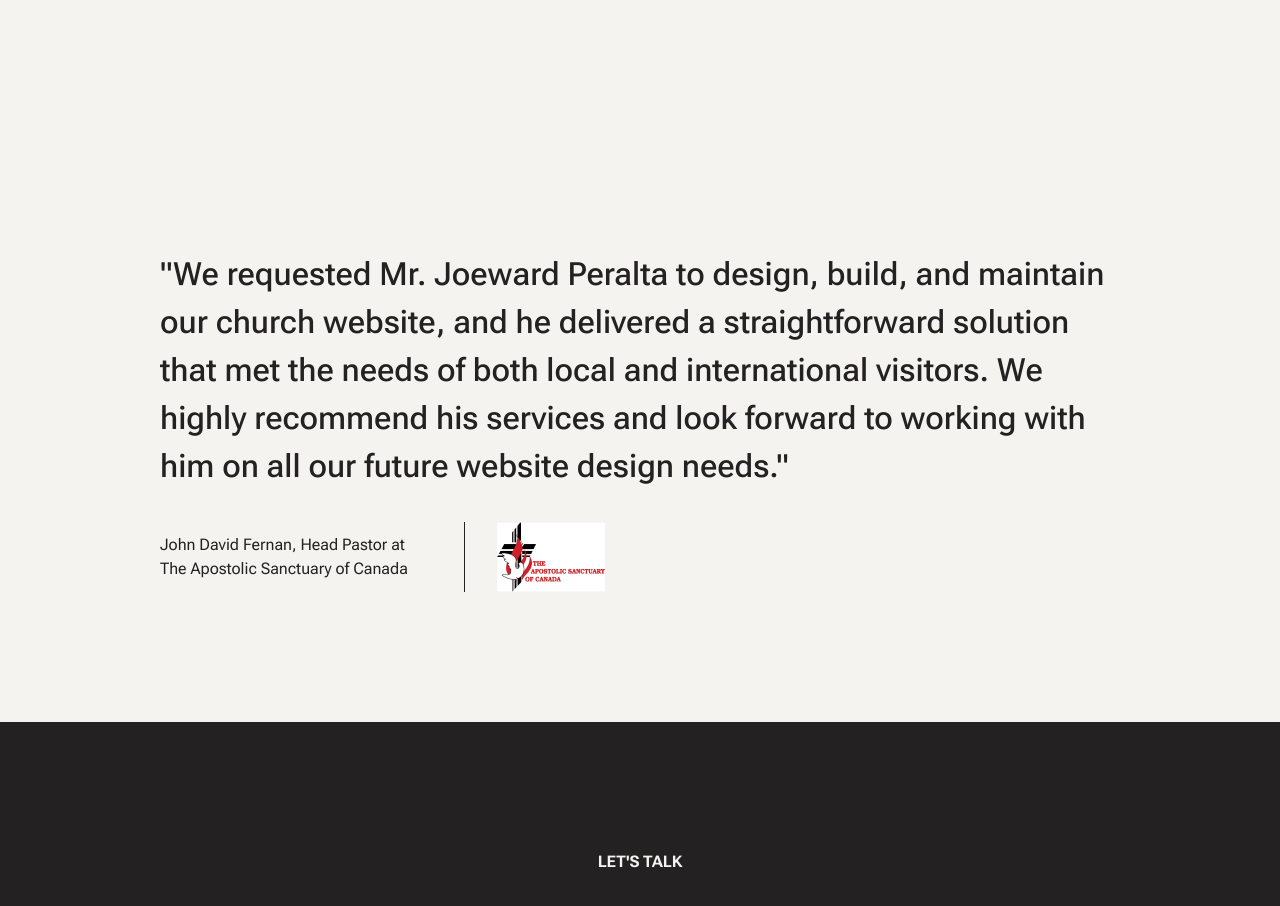
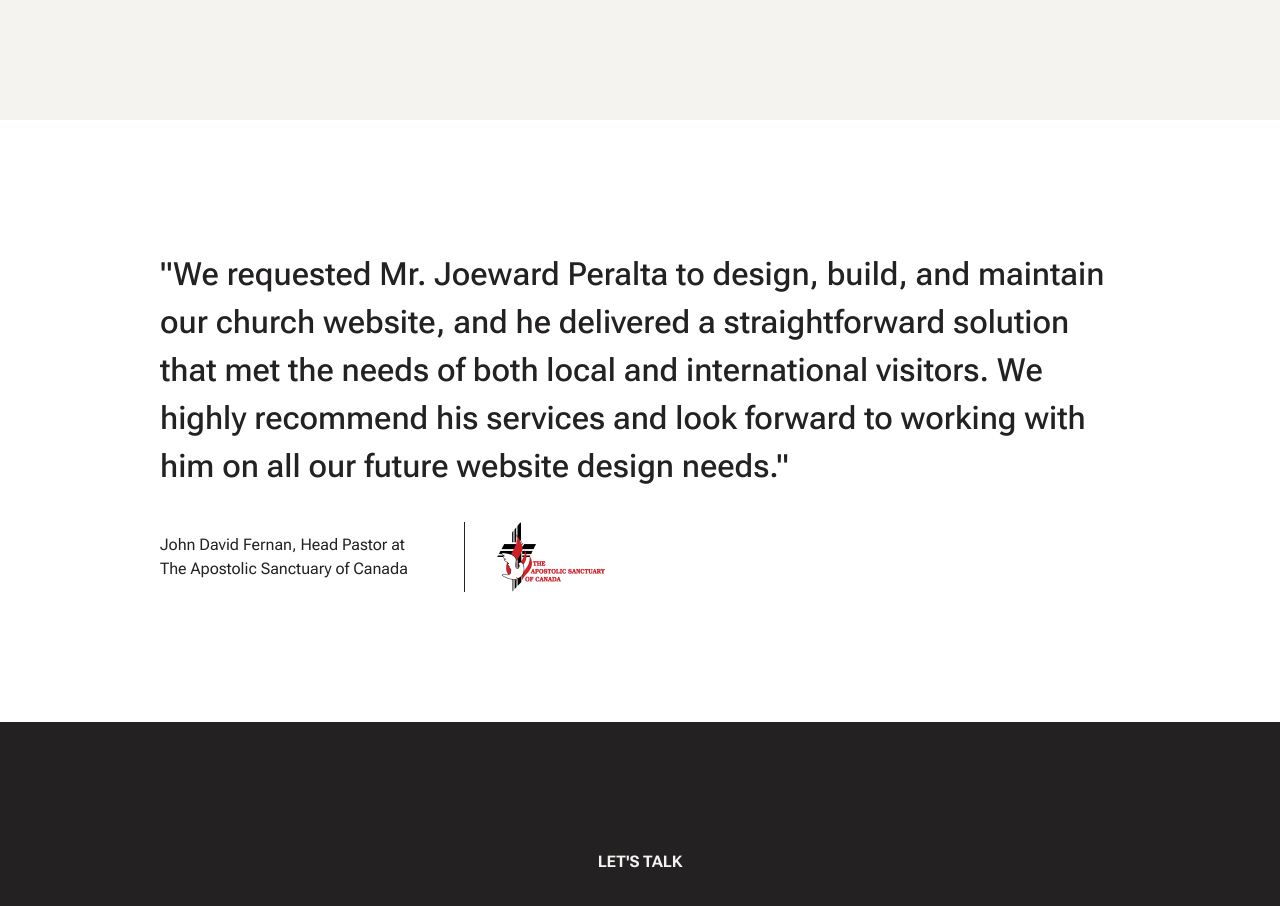
Before and after one commit to joewardperalta/developer-portfolio, a Next.js app: page / in a window 1280 px wide. Shown: the part 3200-4106 px from the top of the page. Built offline with nearby package versions, Linux system fonts and the light colour scheme.

Commit message:
Change the background of the testimonial section to white

```diff
--- a/app/page.js
+++ b/app/page.js
@@ -155,7 +155,7 @@ export default function Home() {
         </Section>
 
         {/* Testimonials */}
-        <Section id="testimonials">
+        <Section className="bg-white" id="testimonials">
           <Container>
             <Column>
               {testimonials.map((testimony) => (
```
